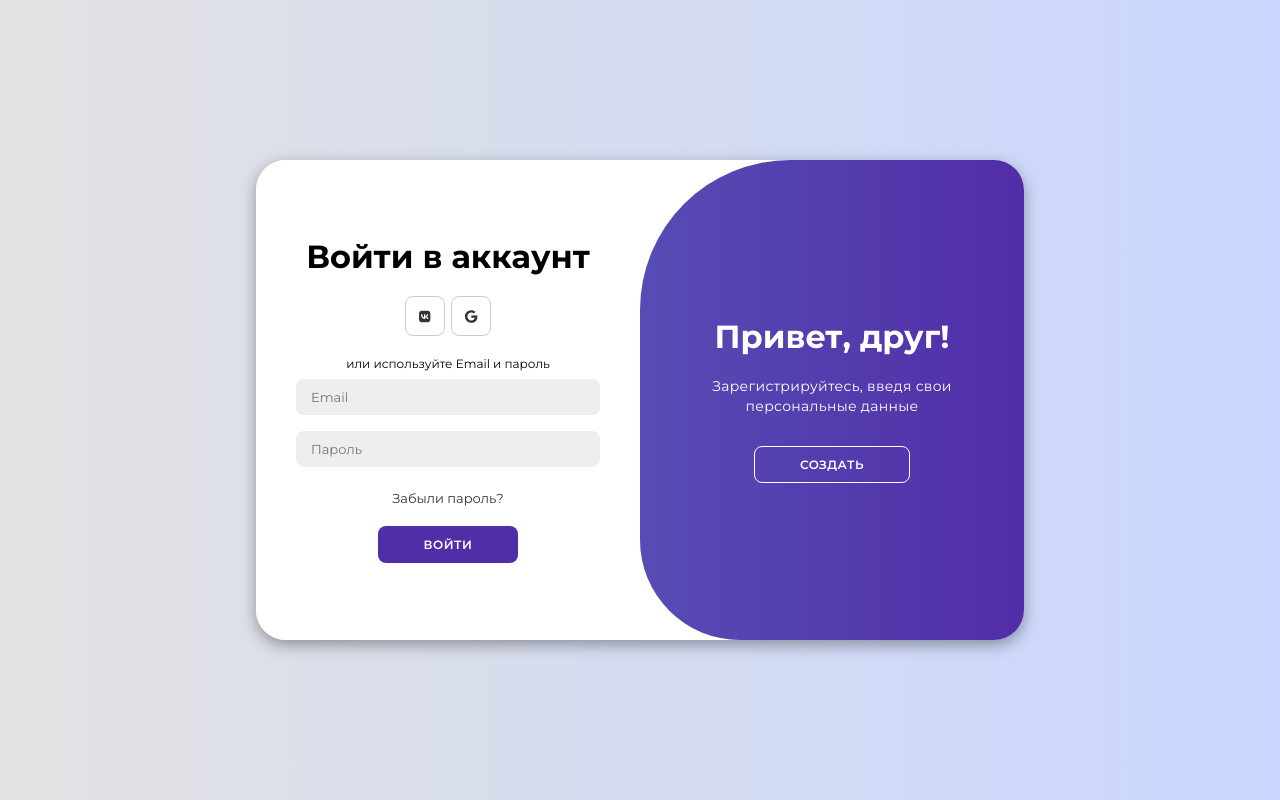
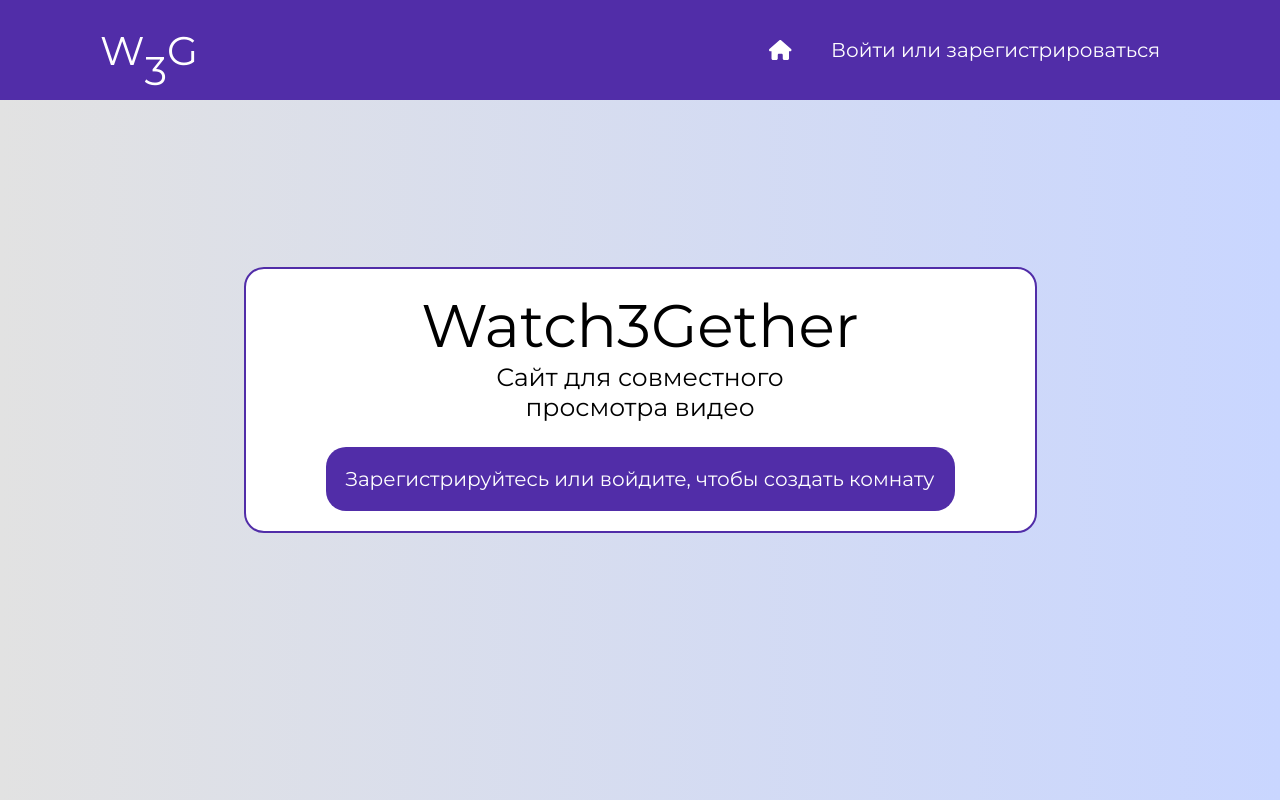
Before and after one commit to 3member-crew/SPA_LAB, a React (Create React App) app in the folder frontend/: page / in a window 1280 px wide. Built offline with nearby package versions, Linux system fonts and the light colour scheme.

Commit message:
fleshed out home page

```diff
--- a/frontend/src/App.css
+++ b/frontend/src/App.css
@@ -212,25 +212,25 @@
 
 #nav-wrap {
     padding: 50px 100px 50px 100px;
-    background-color: #333;
+    background-color: #512da8;
     position: absolute;
     top: 0;
     left: 0;
     width: 100%;
-    justify-content: center;
-
 }
 
 #header-wrap {
     display: flex;
     flex-direction: row;
+    align-items: center;
 }
 
 #logo {
     padding-left: 100px;
     position: absolute;
     left: 0;
-
+    color: #fff;
+    font-size: 40px;
 }
 
 #navbar {
@@ -238,3 +238,33 @@
     position: absolute;
     right: 0;
 }
+
+#navbar button {
+    padding: 20px;
+    font-size: 20px;
+    background-color: #512da8;
+    border: 0px;
+    color: #fff;
+    cursor: pointer;
+}
+
+#introduction-wrap {
+    border-radius: 20px;
+    border: solid 2px #512da8;
+    background-color: #fff;
+    padding: 20px 80px 20px 80px;
+    display: flex;
+    flex-direction: column;
+    align-items: center;
+    font-size: 25px;
+}
+
+#introduction-wrap button {
+    padding: 20px;
+    font-size: 20px;
+    background-color: #512da8;
+    border: 0px;
+    color: #fff;
+    cursor: pointer;
+    border-radius: 20px;
+}
--- a/frontend/src/App.js
+++ b/frontend/src/App.js
@@ -1,5 +1,6 @@
 import './App.css';
 import Auth from './views/Auth';
+import Home from './views/Home';
 
 import JoinRoom from './views/JoinRoom';
 import Room from './views/Room';
@@ -7,11 +8,23 @@
 
 
 function App() {
+  function requireAuth(nextState, replace, next) {
+    if (!localStorage.getItem('token')) {
+      replace({
+        pathname: "/login",
+        state: {nextPathname: nextState.location.pathname}
+      })
+    }
+
+    next();
+  }
+
   return (
       <>
           <BrowserRouter>
               <Routes>
-                    <Route exact path="/" element={<Auth />} />
+                  <Route index element={<Home />} />
+                  <Route exact path="/auth" element={<Auth />} />
                   <Route exact path="/home" element={<JoinRoom />} />
                   <Route exact path="/room" element={<Room />} />
               </Routes>
--- a/frontend/src/views/Home.js
+++ b/frontend/src/views/Home.js
@@ -1,6 +1,7 @@
 import { FontAwesomeIcon } from '@fortawesome/react-fontawesome';
 import { faHome, faU, faUser } from '@fortawesome/free-solid-svg-icons';
 import { useNavigate } from 'react-router-dom';
+import ReactPlayer from 'react-player';
 import '../App.css';
 import './Auth.js';
 
@@ -20,7 +21,7 @@
     }
 
     function HandleRoomCreateClick() {
-        navigate('./Room');
+        navigate('./Home');
     }
 
     return (
@@ -28,11 +29,11 @@
             <div id="nav-wrap">
                 <div id="header-wrap">
                     <div id="logo">
-                        здесь картинка
+                        W<span style={{position: 'relative', top: '20px', }}>3</span>G
                     </div>
                     <div id="navbar">
                         <button onClick={HandleHomeClick}>
-                            <FontAwesomeIcon icon={faHome} />
+                            <FontAwesomeIcon icon={faHome} size='50px'/>
                         </button>
                         {localStorage.getItem('token') != null ? (
                             <button onClick={HandleUserClick}>
@@ -47,8 +48,28 @@
                     </div>
                 </div>
             </div>
-            <div>
-                <button onClick={HandleRoomCreateClick}>создать комнату</button>
+            <div id="introduction-wrap">
+                <div style={{fontSize: '60px'}}>
+                    Watch3Gether
+                </div>
+                <div>
+                    Сайт для совместного
+                </div>
+                <div style={{marginBottom: '25px'}}>
+                    просмотра видео
+                </div>
+                <div id="room-creation-wrap">
+                    {localStorage.getItem('token') != null ? (
+                        <button onClick={HandleRoomCreateClick}>
+                            Создать комнату
+                        </button>
+                    ) : (
+                        <button onClick={HandleLoginRegClick}>
+                            Зарегистрируйтесь или войдите, чтобы создать комнату
+                        </button>
+                    )
+                    }
+                </div>
             </div>
         </div>
     )
```
Lines whose indentation alone changed are shown as unchanged.
